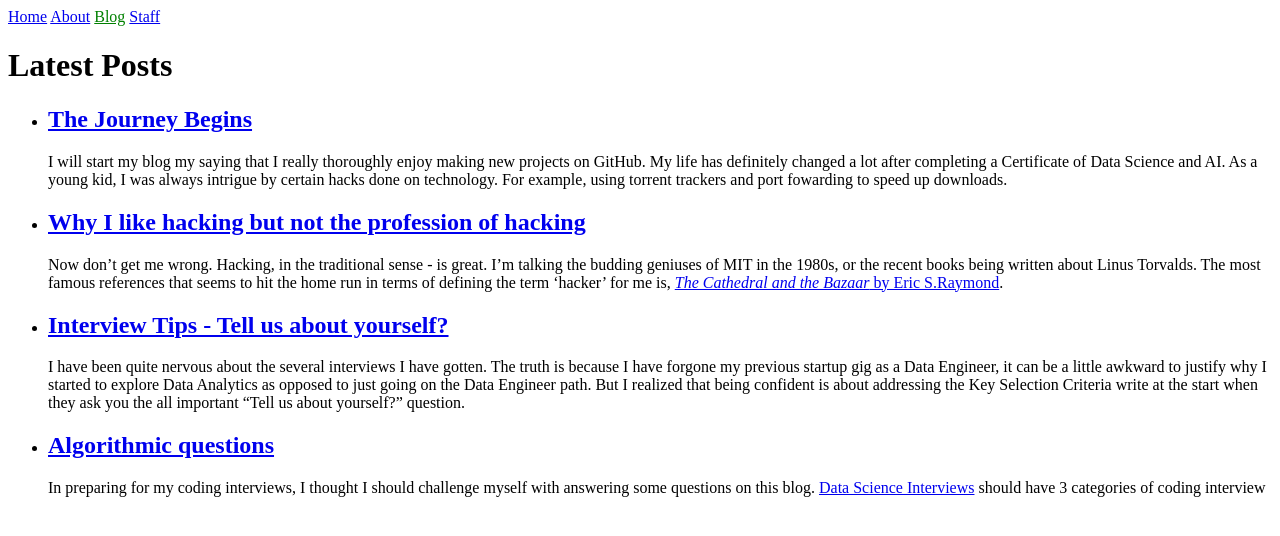
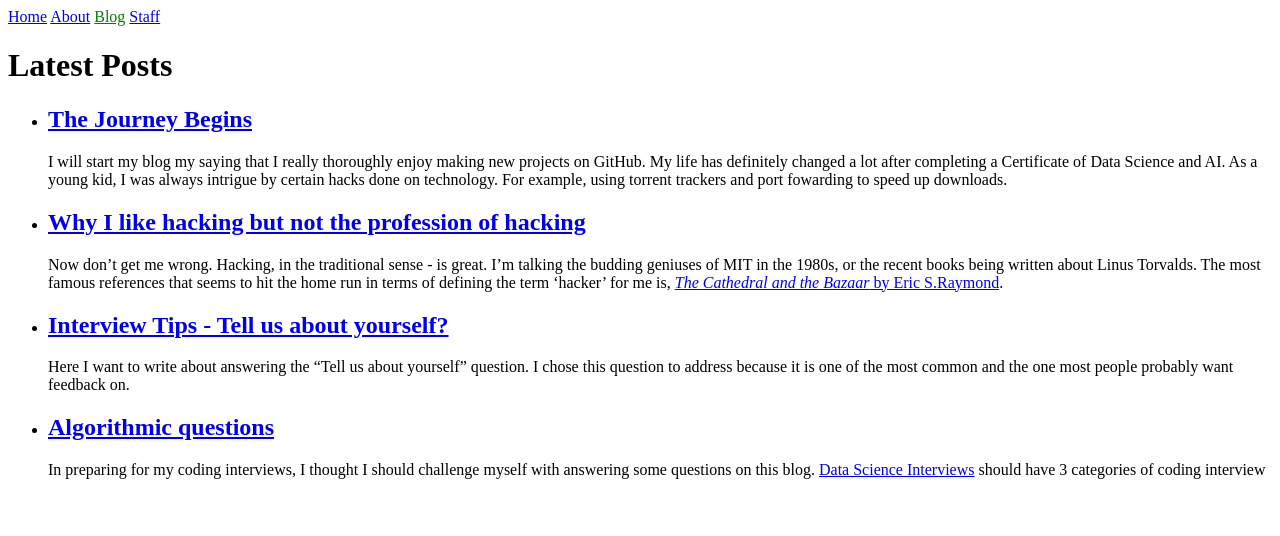
Before and after one commit to isaackarwailow/isaackarwailow.github.io, a Jekyll site: the page built from blog.html, in a window 1280 px wide. Shown: the top 536 px of the page. Built offline with Jekyll 4.4.1, drawn with Linux system fonts in a browser that asks for light colours.

Commit message:
Update 2018-08-21-apples.md

```diff
--- a/_posts/2018-08-21-apples.md
+++ b/_posts/2018-08-21-apples.md
@@ -2,4 +2,12 @@
 author: isaac
 title: Interview Tips - Tell us about yourself?
 ---
-I have been quite nervous about the several interviews I have gotten. The truth is because I have forgone my previous startup gig as a Data Engineer, it can be a little awkward to justify why I started to explore Data Analytics as opposed to just going on the Data Engineer path. But I realized that being confident is about addressing the Key Selection Criteria write at the start when they ask you the all important "Tell us about yourself?" question.
+Here I want to write about answering the "Tell us about yourself" question. I chose this question to address because it is one of the most common and the one most people probably want feedback on.
+
+First off, there is a myth that you should give them a whole life story. This is NOT true and should never be done. What you are really doing is selling your skill and suitability. What should happen is you have to summarize your professional history, and quantify some of your achievements. I know it sounds like a repeat of your resume, but that's literally what this question was intended for. Also, you must follow up the summary with how you fit the position/ role and why you applied for the position. So,
+
+1) Summarize your professional history up to this point
+
+2) Explain why you are a good fit for the role and use phrases that demonstrate the skills that match their Key Selection Criteria.
+
+Do NOT listen to anybody who tells you otherwise this is ALL there is to this question. It is all the same.
```
